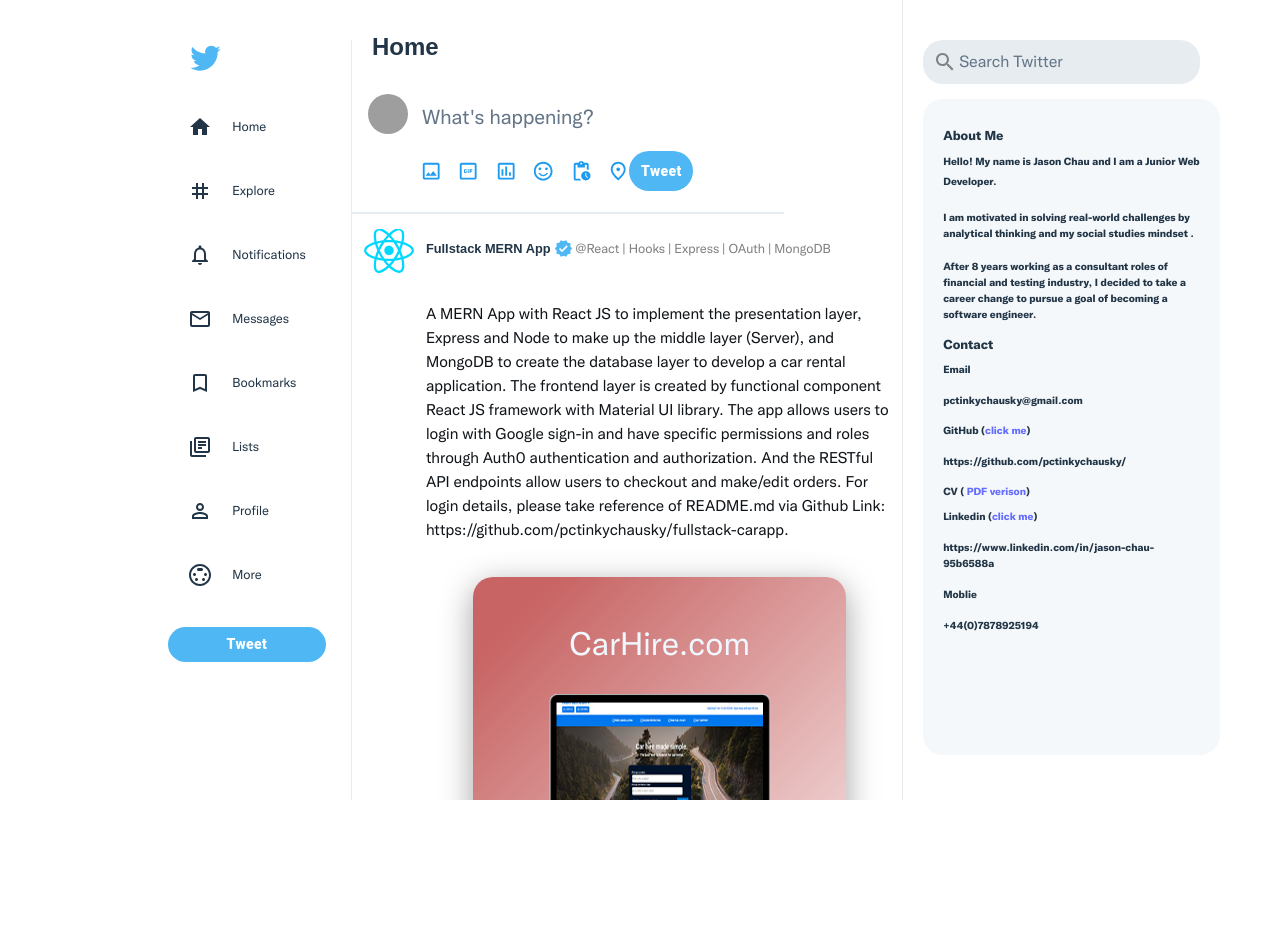
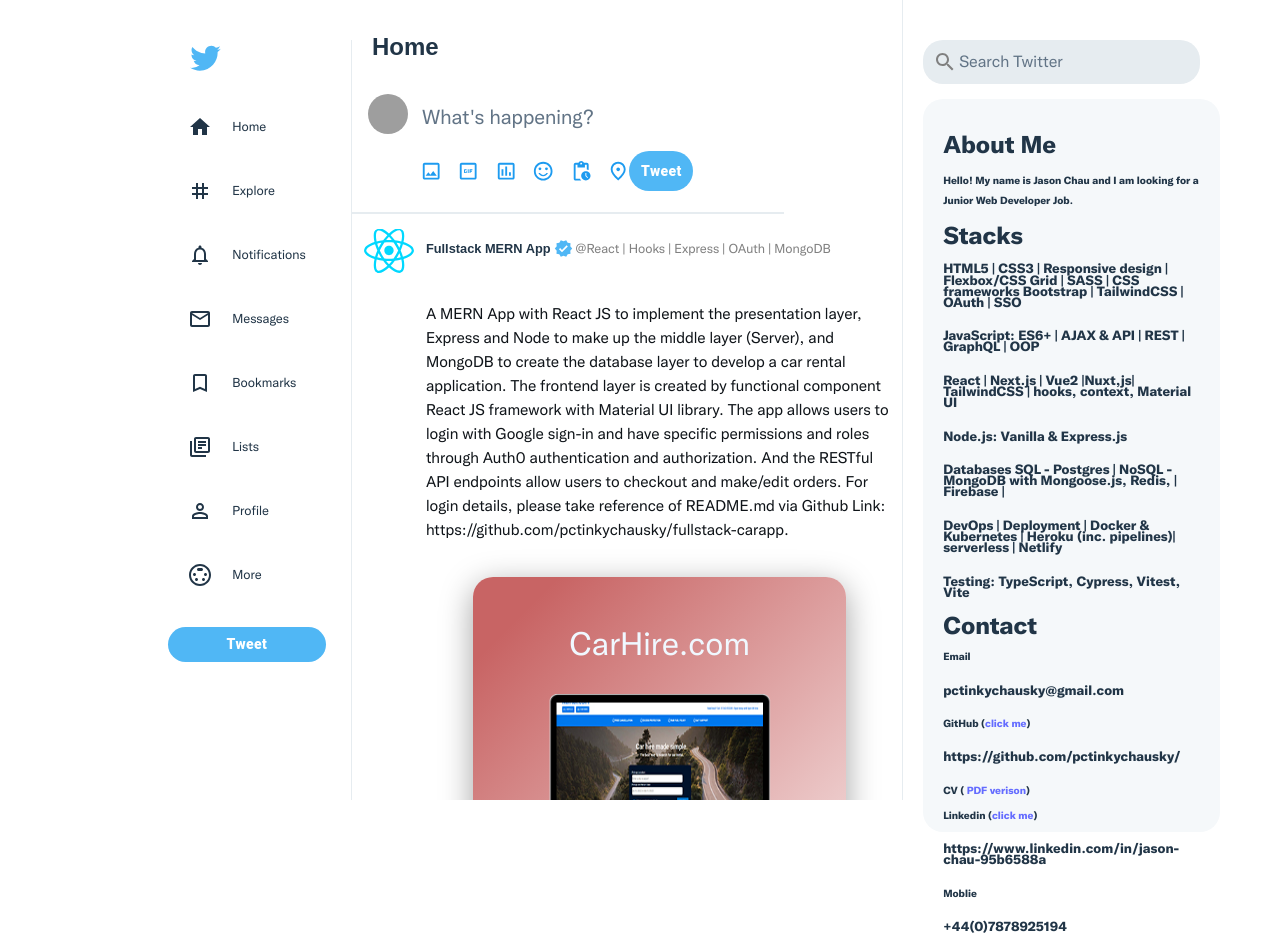
Before and after one commit to pctinkychausky/car-rental-app, a React (Vite) app: page / in a window 1280 px wide. Before the commit the page ends 800 px from the top, so only its background shows below. Built offline with nearby package versions, Linux system fonts and the light colour scheme; grey boxes are pictures that could not be loaded; a web font is replaced by a local one.

Commit message:
stacks and CV update

```diff
--- a/src/components/Rightbar/Rightbar.css
+++ b/src/components/Rightbar/Rightbar.css
@@ -31,7 +31,7 @@
   font-family: "chirp-heavy", sans-serif;
 }
 
-.rightbar__Container > h2 {
+.rightbar__Container > h2 .Stacks {
   font-size: 18px;
   font-weight: 800;
 }
@@ -54,7 +54,7 @@
 
   .rightbar__Container {
     max-width: 70%;
-    height: 80%;
+    height: 90%;
     line-height: 1.4vh;
   }
 
@@ -62,7 +62,7 @@
     max-width: 50%;
   }
 
-  #root > div > div.rightbar > div.rightbar__Container > h2 {
+  #root > div > div.rightbar > div.rightbar__Container > h2 .Stacks {
     font-size: 1vw;
   }
 
@@ -70,7 +70,7 @@
     font-size: 0.8vw;
     line-height: 2.5vh;
   }
-  #root > div > div.rightbar > div.rightbar__Container > h5 {
+  #root > div > div.rightbar > div.rightbar__Container > h5 .Stacks > h5 {
     font-size: 0.8vw;
     line-height: 2vh;
   }
--- a/src/components/Rightbar/Rightbar.jsx
+++ b/src/components/Rightbar/Rightbar.jsx
@@ -13,16 +13,32 @@
 
       <div className="rightbar__Container">
         <h2 className="about">About Me</h2>
-        <h3>Hello! My name is Jason Chau and I am a Junior Web Developer.</h3>
-        <h5>
-          I am motivated in solving real-world challenges by analytical thinking
-          and my social studies mindset .
-        </h5>
-        <h5>
-          After 8 years working as a consultant roles of financial and testing
-          industry, I decided to take a career change to pursue a goal of
-          becoming a software engineer.
-        </h5>
+        <h3>
+          Hello! My name is Jason Chau and I am looking for a Junior Web
+          Developer Job.
+        </h3>
+        <div>
+          <h2 className="Stacks">Stacks</h2>
+          <h5>
+            HTML5 | CSS3 | Responsive design | Flexbox/CSS Grid | SASS | CSS
+            frameworks Bootstrap | TailwindCSS | OAuth | SSO
+          </h5>
+          <h5>JavaScript: ES6+ | AJAX & API | REST | GraphQL | OOP</h5>
+          <h5>
+            React | Next.js | Vue2 |Nuxt,js| TailwindCSS | hooks, context,
+            Material UI
+          </h5>
+          <h5>Node.js: Vanilla & Express.js</h5>
+          <h5>
+            Databases SQL - Postgres | NoSQL - MongoDB with Mongoose.js, Redis,
+            | Firebase |
+          </h5>
+          <h5>
+            DevOps | Deployment | Docker & Kubernetes | Heroku (inc. pipelines)|
+            serverless | Netlify
+          </h5>
+          <h5>Testing: TypeScript, Cypress, Vitest, Vite</h5>
+        </div>
         <h2 className="contact">Contact</h2>
         <h4>Email</h4>
         <h5>pctinkychausky@gmail.com</h5>
@@ -32,7 +48,7 @@
         <h5>https://github.com/pctinkychausky/</h5>
         <h4>
           CV ({" "}
-          <a href="https://drive.google.com/file/d/1Tyrz76QUCLx6nCpTj5o380_mIt70apKj/view?usp=sharing">
+          <a href="https://drive.google.com/file/d/17qNfZrBZYT4JcQ6TWOE9Ca12OyuipSZR/view?usp=sharing">
             PDF verison
           </a>
           )
--- a/src/index.css
+++ b/src/index.css
@@ -30,6 +30,8 @@
   place-items: center;
   min-width: 320px;
   min-height: 100vh;
+  width: 100vw;
+  height: 100vh;
 }
 
 h1 {
```
